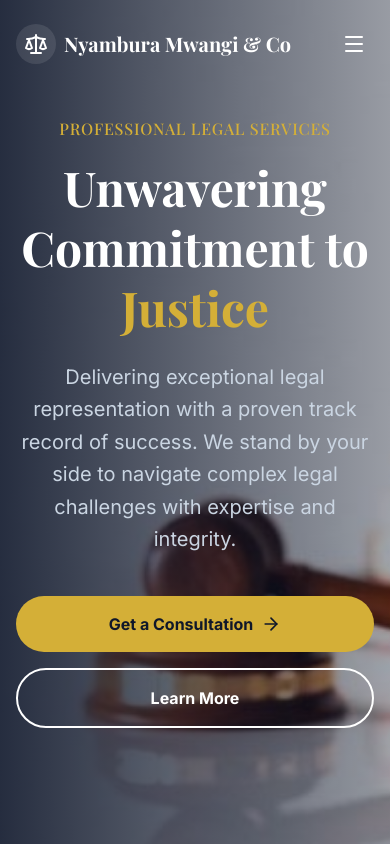
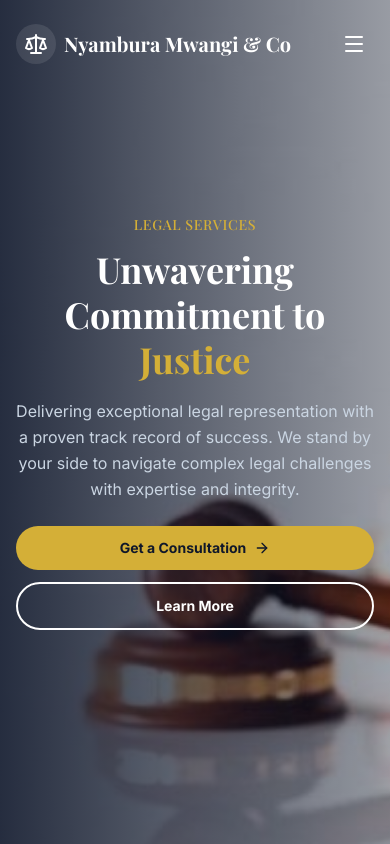
Before and after one commit to renekrisk/Lawyer-landing-site, a React (Vite) app: page / in a window 390 px wide. Shown: the top 844 px of the page. Built offline with nearby package versions, Linux system fonts and the light colour scheme.

Commit message:
Improved mobile layout

```diff
--- a/src/components/Hero.jsx
+++ b/src/components/Hero.jsx
@@ -25,28 +25,28 @@ const Hero = () => {
                     transition={{ duration: 0.8 }}
                     className="max-w-3xl"
                 >
-                    <h2 className="text-accent font-medium tracking-wider uppercase mb-4">
-                        Professional Legal Services
+                    <h2 className="text-accent font-medium tracking-wider uppercase mb-3 text-sm sm:text-base">
+                        Legal Services
                     </h2>
-                    <h1 className="text-5xl sm:text-6xl md:text-7xl font-serif font-bold text-white mb-6 leading-tight">
+                    <h1 className="text-4xl sm:text-5xl md:text-6xl lg:text-7xl font-serif font-bold text-white mb-4 sm:mb-6 leading-tight">
                         Unwavering Commitment to <span className="text-accent">Justice</span>
                     </h1>
-                    <p className="text-xl text-slate-300 mb-10 leading-relaxed max-w-2xl">
+                    <p className="text-base sm:text-lg md:text-xl text-slate-300 mb-6 sm:mb-10 leading-relaxed max-w-2xl">
                         Delivering exceptional legal representation with a proven track record of success.
                         We stand by your side to navigate complex legal challenges with expertise and integrity.
                     </p>
 
-                    <div className="flex flex-col sm:flex-row gap-4 justify-center sm:justify-start">
+                    <div className="flex flex-col sm:flex-row gap-3 sm:gap-4 justify-center sm:justify-start">
                         <a
                             href="#contact"
-                            className="px-8 py-4 bg-accent text-primary font-bold rounded-full hover:bg-accent-light transition-all transform hover:scale-105 flex items-center justify-center gap-2"
+                            className="px-6 sm:px-8 py-3 sm:py-4 bg-accent text-primary font-bold rounded-full hover:bg-accent-light transition-all transform hover:scale-105 flex items-center justify-center gap-2 text-sm sm:text-base"
                         >
                             Get a Consultation
-                            <ArrowRight className="h-5 w-5" />
+                            <ArrowRight className="h-4 w-4 sm:h-5 sm:w-5" />
                         </a>
                         <a
                             href="#about"
-                            className="px-8 py-4 bg-transparent border-2 border-white text-white font-bold rounded-full hover:bg-white/10 transition-all flex items-center justify-center"
+                            className="px-6 sm:px-8 py-3 sm:py-4 bg-transparent border-2 border-white text-white font-bold rounded-full hover:bg-white/10 transition-all flex items-center justify-center text-sm sm:text-base"
                         >
                             Learn More
                         </a>
```
